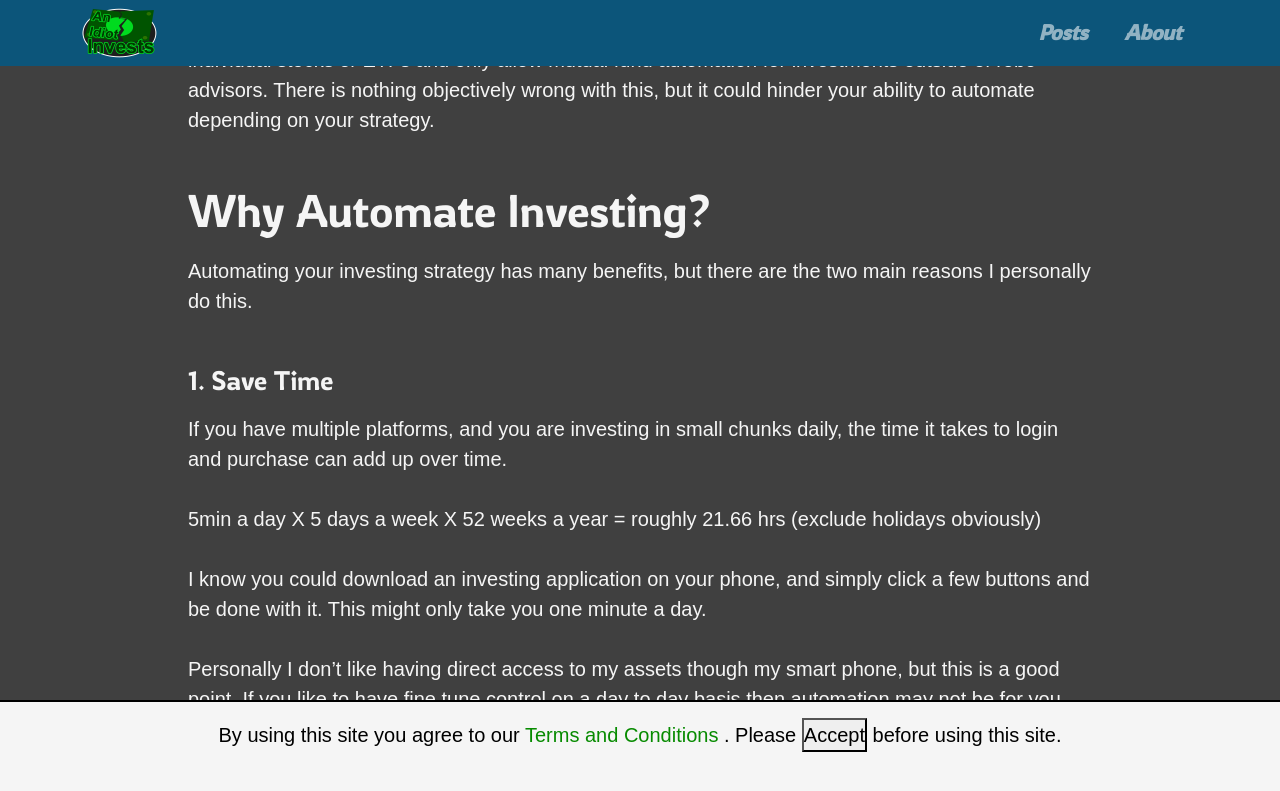
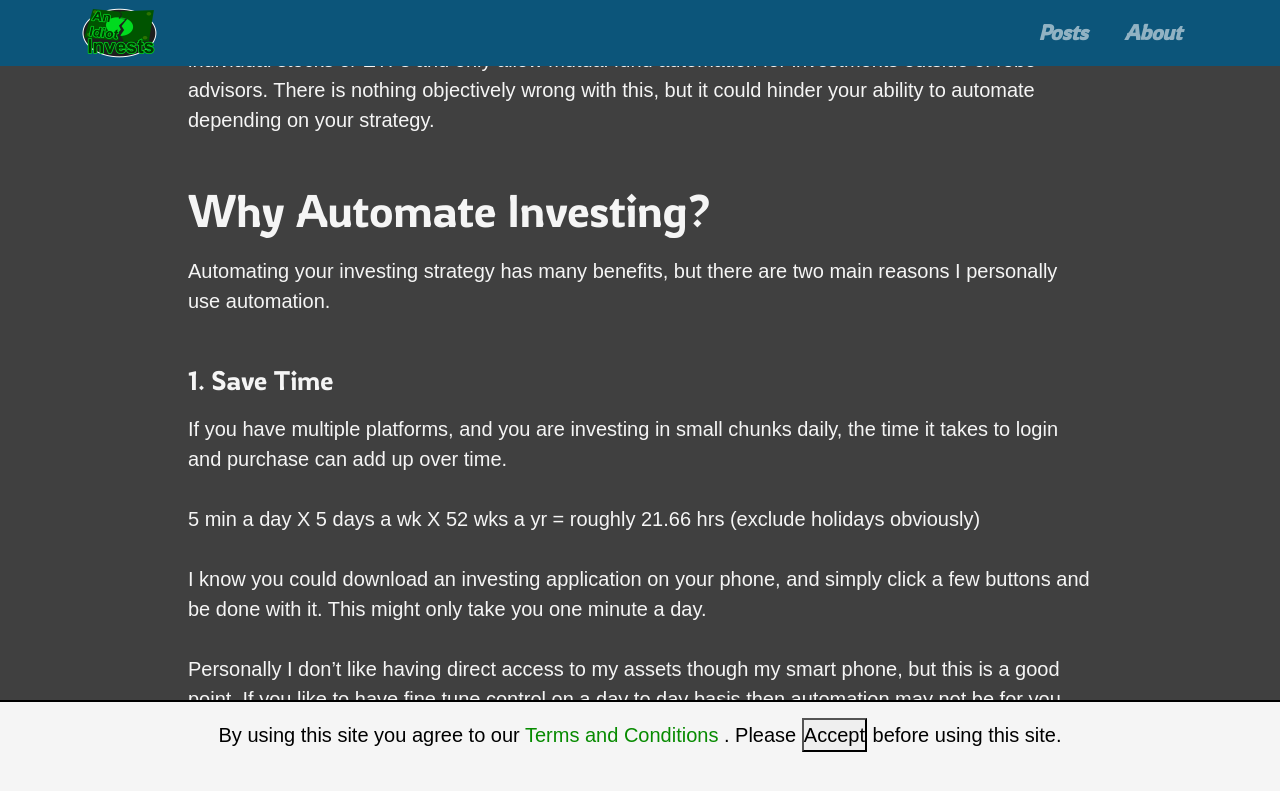
Before and after one commit to AnIdiotInvests/anidiotinvests.github.io, a Jekyll site: the page built from _posts/2022-03-12-investing-automation.md, in a window 1280 px wide and 900 px high, scrolled down 1595 px. Shown: the top 791 px of the window. Built offline with Jekyll 4.4.1, drawn with Linux system fonts in a browser that asks for light colours; some of the changed text lies outside the part shown.

Commit message:
post edits for investing automation

```diff
--- a/_posts/2022-03-12-investing-automation.md
+++ b/_posts/2022-03-12-investing-automation.md
@@ -39,13 +39,13 @@ Fidelity and Vanguard are examples of platforms that will not allow automated in
 
 ## Why Automate Investing?
 
-Automating your investing strategy has many benefits, but there are the two main reasons I personally do this.
+Automating your investing strategy has many benefits, but there are two main reasons I personally use automation.
 
 ### 1. Save Time
 
 If you have multiple platforms, and you are investing in small chunks daily, the time it takes to login and purchase can add up over time.
 
-5min a day X 5 days a week X 52 weeks a year = roughly 21.66 hrs (exclude holidays obviously)
+5 min a day X 5 days a wk X 52 wks a yr = roughly 21.66 hrs (exclude holidays obviously)
 
 I know you could download an investing application on your phone, and simply click a few buttons and be done with it. This might only take you one minute a day.
 
```
Also changed, not shown: other parts of _posts/2022-03-12-investing-automation.md (+3 -3 lines).
